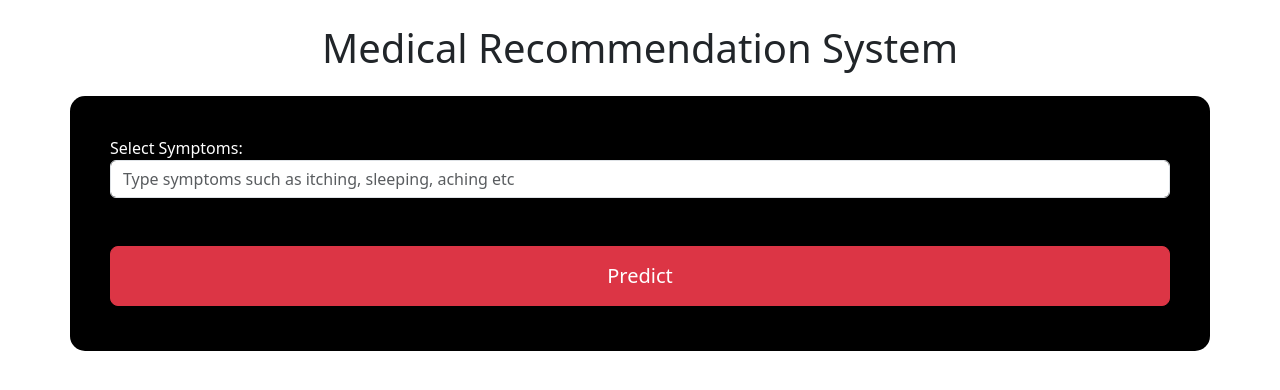
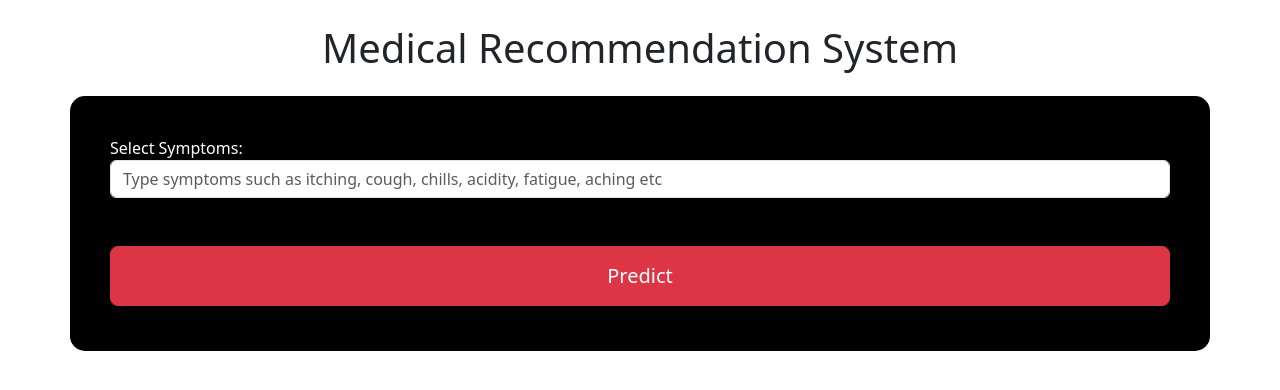
Before and after one commit to jwsadman/medRecom, a Flask app: page / in a window 1280 px wide. Shown: the part 56-446 px from the top of the page. Run offline with Flask 3, Linux system fonts and the light colour scheme; parts of the project's set-up code (start-up, migrations or seed data) failed here and were passed over.

Commit message:
Last Commit

```diff
--- a/templates/index.html
+++ b/templates/index.html
@@ -54,7 +54,7 @@
     <form action="/predict" method="post">
         <div class="form-group">
             <label for="symptoms">Select Symptoms:</label>
-            <input type="text" class="form-control", id="symptoms" name="symptoms" placeholder="Type symptoms such as itching, sleeping, aching etc">
+            <input type="text" class="form-control", id="symptoms" name="symptoms" placeholder="Type symptoms such as itching, cough, chills, acidity, fatigue, aching etc">
 
         </div>
         <br>
```
